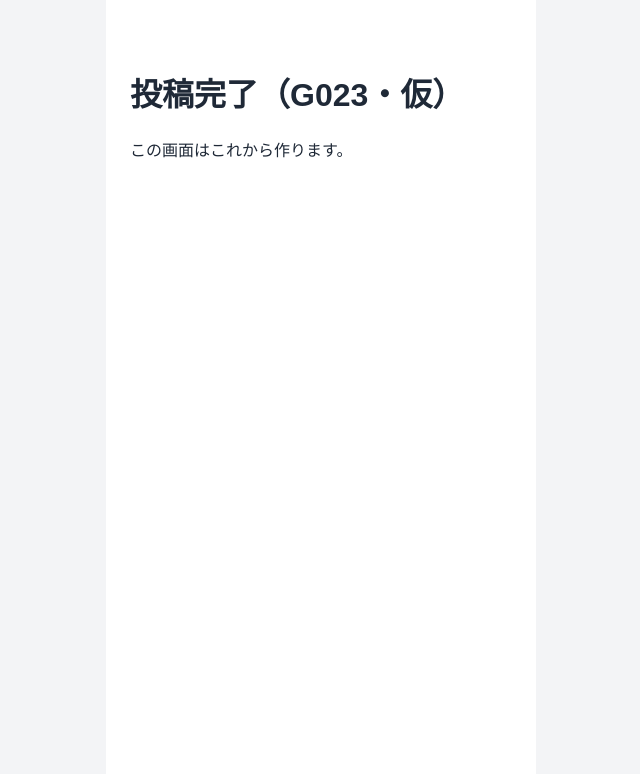
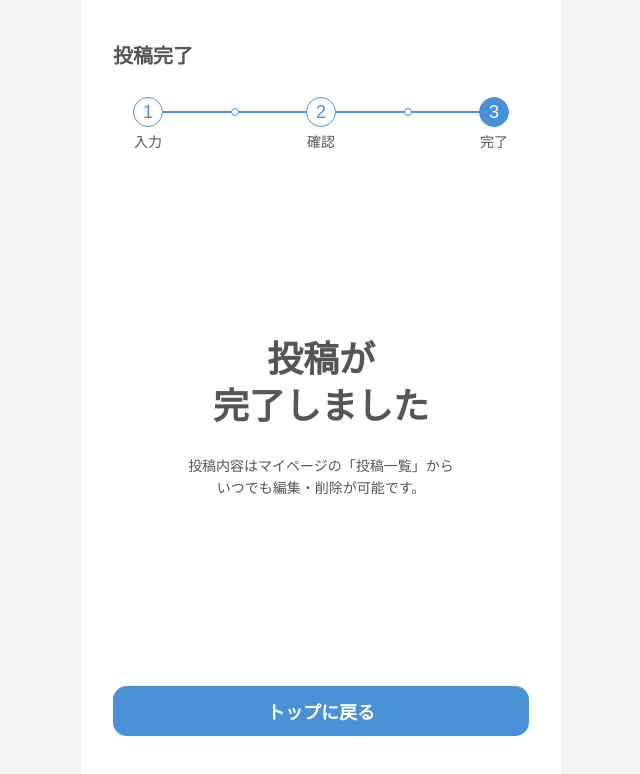
Before and after one commit to babychan-x/sabap, a React (Vite) app in the folder frontend-student/: page /post/complete in a window 1280 px wide. Shown: the top 774 px of the page, without its empty margins (319-959 px from the left). Built offline with nearby package versions, Linux system fonts and the light colour scheme; a web font is replaced by a local one.

Commit message:
G023 投稿完了画面を作成しました

```diff
--- a/frontend-student/src/features/item/pages/StudentPostItemComplete.css
+++ b/frontend-student/src/features/item/pages/StudentPostItemComplete.css
@@ -1,2 +1,133 @@
 /* G023 投稿完了画面だけの見た目（配置）。
    色・ボタンは共通CSS（src/styles/）を使う。 */
+
+.post-complete {
+  box-sizing: border-box;
+  width: 100%;
+  max-width: 480px;
+  min-height: 100dvh;
+  margin: 0 auto;
+  padding: 40px 32px;
+  display: flex;
+  flex-direction: column;
+  background-color: #ffffff;
+  color: #555555;
+}
+
+/* 画面タイトル */
+.post-complete__title {
+  margin: 0 0 28px;
+  font-size: 20px;
+  font-weight: bold;
+}
+
+/* 進行状況表示 */
+.post-complete__steps {
+  display: flex;
+  align-items: flex-start;
+  justify-content: center;
+  margin: 0 20px;
+}
+
+.post-complete__step {
+  display: flex;
+  flex-direction: column;
+  align-items: center;
+  gap: 4px;
+  flex-shrink: 0;
+  font-size: 14px;
+  white-space: nowrap;
+}
+
+/* ステップ番号 */
+.post-complete__step-number {
+  box-sizing: border-box;
+  display: flex;
+  align-items: center;
+  justify-content: center;
+  width: 30px;
+  height: 30px;
+  border: 1.5px solid #4a90d9;
+  border-radius: 50%;
+  background-color: #ffffff;
+  color: #4a90d9;
+  font-size: 18px;
+}
+
+/* 現在のステップ */
+.post-complete__step--active
+.post-complete__step-number {
+  background-color: #4a90d9;
+  color: #ffffff;
+}
+
+/* ステップ間の線 */
+.post-complete__step-line {
+  position: relative;
+  flex: 1;
+  height: 2px;
+  margin-top: 14px;
+  background-color: #4a90d9;
+}
+
+/* 線の中央にある丸 */
+.post-complete__step-line::after {
+  content: "";
+  position: absolute;
+  top: 50%;
+  left: 50%;
+  width: 8px;
+  height: 8px;
+  border: 1.5px solid #4a90d9;
+  border-radius: 50%;
+  background-color: #ffffff;
+  transform: translate(-50%, -50%);
+}
+
+/* 投稿完了メッセージ */
+.post-complete__message {
+  flex: 1;
+  display: flex;
+  flex-direction: column;
+  justify-content: center;
+  align-items: center;
+  text-align: center;
+  padding: 40px 0;
+}
+
+.post-complete__message h2 {
+  margin: 0 0 24px;
+  font-size: 36px;
+  font-weight: bold;
+  line-height: 1.3;
+}
+
+.post-complete__message p {
+  margin: 0;
+  font-size: 14px;
+  line-height: 1.6;
+}
+
+/* ボタン配置 */
+.post-complete__actions {
+  width: 100%;
+  margin-bottom: 24px;
+}
+
+/* トップに戻るボタン */
+.post-complete__button {
+  width: 100%;
+  min-height: 50px;
+  padding: 12px;
+  border: none;
+  border-radius: 14px;
+  background-color: #4a90d9;
+  color: #ffffff;
+  font-size: 18px;
+  font-weight: bold;
+  cursor: pointer;
+}
+
+.post-complete__button:hover {
+  background-color: #367fc5;
+}
--- a/frontend-student/src/features/item/pages/StudentPostItemComplete.jsx
+++ b/frontend-student/src/features/item/pages/StudentPostItemComplete.jsx
@@ -1,13 +1,83 @@
 import './StudentPostItemComplete.css'
 
 // G023 投稿完了画面（studentPostItemComplete）
-// ※ 仮の画面。外部設計書 G023 の入出力項目・イベントに合わせて中身を作る。
-// 主なAPI（仮）: なし
-export default function StudentPostItemComplete() {
+
+import { useNavigate } from "react-router-dom";
+
+function StudentPostItemComplete() {
+  const navigate = useNavigate();
+
+  // イベント1：トップに戻る
+  const backToTop = () => {
+    navigate("/home");
+  };
+
   return (
-    <main className="page">
-      <h1>投稿完了（G023・仮）</h1>
-      <p>この画面はこれから作ります。</p>
+    <main className="post-complete">
+      <h1 className="post-complete__title">投稿完了</h1>
+
+      {/* 進行状況表示 */}
+      <div
+        id="stepIndicator"
+        className="post-complete__steps"
+      >
+        <div className="post-complete__step">
+          <span className="post-complete__step-number">
+            1
+          </span>
+          <span>入力</span>
+        </div>
+
+        <div className="post-complete__step-line"></div>
+
+        <div className="post-complete__step">
+          <span className="post-complete__step-number">
+            2
+          </span>
+          <span>確認</span>
+        </div>
+
+        <div className="post-complete__step-line"></div>
+
+        <div
+          className="post-complete__step post-complete__step--active"
+          aria-current="step"
+        >
+          <span className="post-complete__step-number">
+            3
+          </span>
+          <span>完了</span>
+        </div>
+      </div>
+
+      {/* 投稿完了メッセージ */}
+      <div className="post-complete__message">
+        <h2>
+          投稿が
+          <br />
+          完了しました
+        </h2>
+
+        <p>
+          投稿内容はマイページの「投稿一覧」から
+          <br />
+          いつでも編集・削除が可能です。
+        </p>
+      </div>
+
+      {/* トップに戻るボタン */}
+      <div className="post-complete__actions">
+        <button
+          id="backToTop"
+          type="button"
+          className="post-complete__button"
+          onClick={backToTop}
+        >
+          トップに戻る
+        </button>
+      </div>
     </main>
-  )
+  );
 }
+
+export default StudentPostItemComplete;
```
